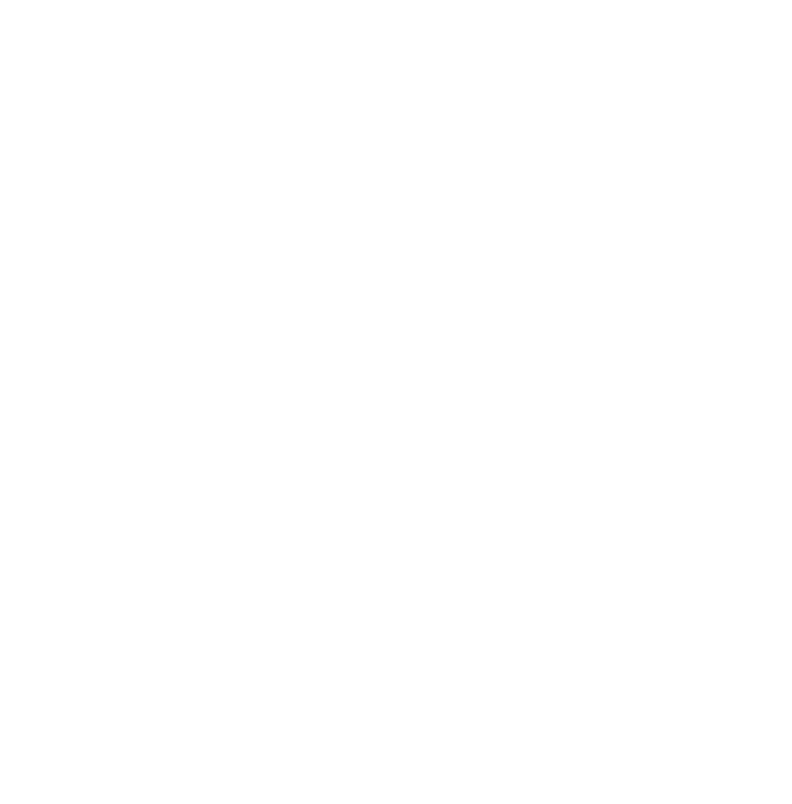
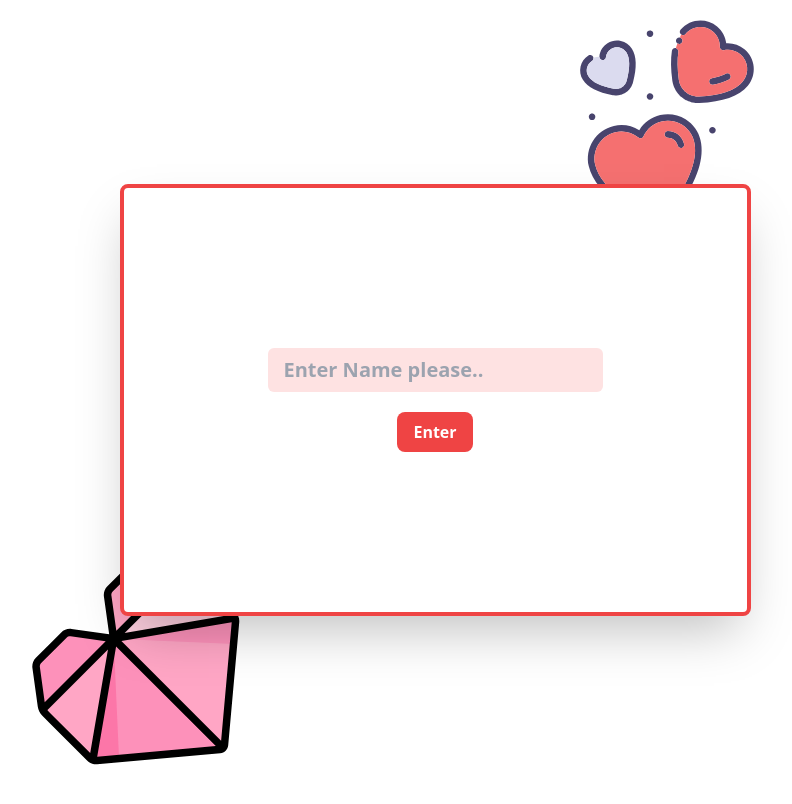
Before and after one commit to Atom-cell/Valentines-card, a React (Vite) app: page / in a window 1280 px wide. Shown: the top 804 px of the page, without its empty margins (205-997 px from the left). Built offline with nearby package versions, Linux system fonts and the light colour scheme.

Commit message:
added name feature

```diff
--- a/src/App.tsx
+++ b/src/App.tsx
@@ -1,6 +1,50 @@
-// import { useState } from "react";
+import { useState, ChangeEvent } from "react";
+import Invitation from "./Invitation";
+import heart1 from "./assets/heart.svg";
+import heart2 from "./assets/heartOrigami.svg";
+
 function App() {
-  return <></>;
+  const [name, setName] = useState("");
+  const [submit, setSubmit] = useState(false);
+
+  return (
+    <div className="h-screen flex justify-center relative items-center">
+      {!submit ? (
+        <>
+          <img
+            src={heart1}
+            className="w-60 absolute top-0 md:right-72 "
+            alt="heart"
+          />
+          <img
+            src={heart2}
+            className="w-60 absolute bottom-0 md:left-60  -rotate-45"
+            alt="heart"
+          />
+          <div className=" flex flex-col justify-center items-center z-50 border-4 border-red-500 rounded-lg max-sm:py-24 max-sm:px-16 sm:py-40 sm:px-36 bg-white shadow-2xl max-sm:m-2">
+            <input
+              type="text"
+              className="w-full rounded-md  py-2  px-4 bg-red-100  text-black text-xl font-semibold focus:outline-red-500 focus:outline-none"
+              placeholder="Enter Name please.."
+              value={name}
+              onChange={(e: ChangeEvent<HTMLInputElement>) =>
+                setName(e.target.value)
+              }
+            />
+            <button
+              onClick={() => name !== "" && setSubmit(true)}
+              className="bg-red-500 py-2 px-4 text-white font-semibold hover:bg-red-700 rounded-lg mt-5"
+            >
+              Enter
+            </button>
+          </div>
+        </>
+      ) : (
+        <Invitation name={name} />
+      )}
+    </div>
+  );
 }
+// input class="shadow appearance-none border rounded w-full py-2 px-3 text-gray-700 leading-tight focus:outline-none focus:shadow-outline" id="username" type="text" placeholder="Username">
 
 export default App;
--- a/src/Invitation.tsx
+++ b/src/Invitation.tsx
@@ -1,7 +1,7 @@
 import { useState } from "react";
 import phrases from "./utils/NoPhrases";
 
-const Invitation = () => {
+const Invitation = ({ name }: { name: string }) => {
   const [size, setSize] = useState<number>(25);
   const [yes, setYes] = useState<boolean>(false);
   const [count, setCount] = useState<number>(0);
@@ -35,7 +35,9 @@ const Invitation = () => {
         </h1>
       ) : (
         <h1 className="text-2xl md:text-4xl font-bold text-center ">
-          Will you be my Valentine?
+          {`${
+            name.charAt(0).toUpperCase() + name.slice(1)
+          }, Will you be my Valentine?`}
         </h1>
       )}
       {!yes && (
```
Also changed, not shown: src/assets/heart.svg (added), src/assets/heartOrigami.svg (added).
